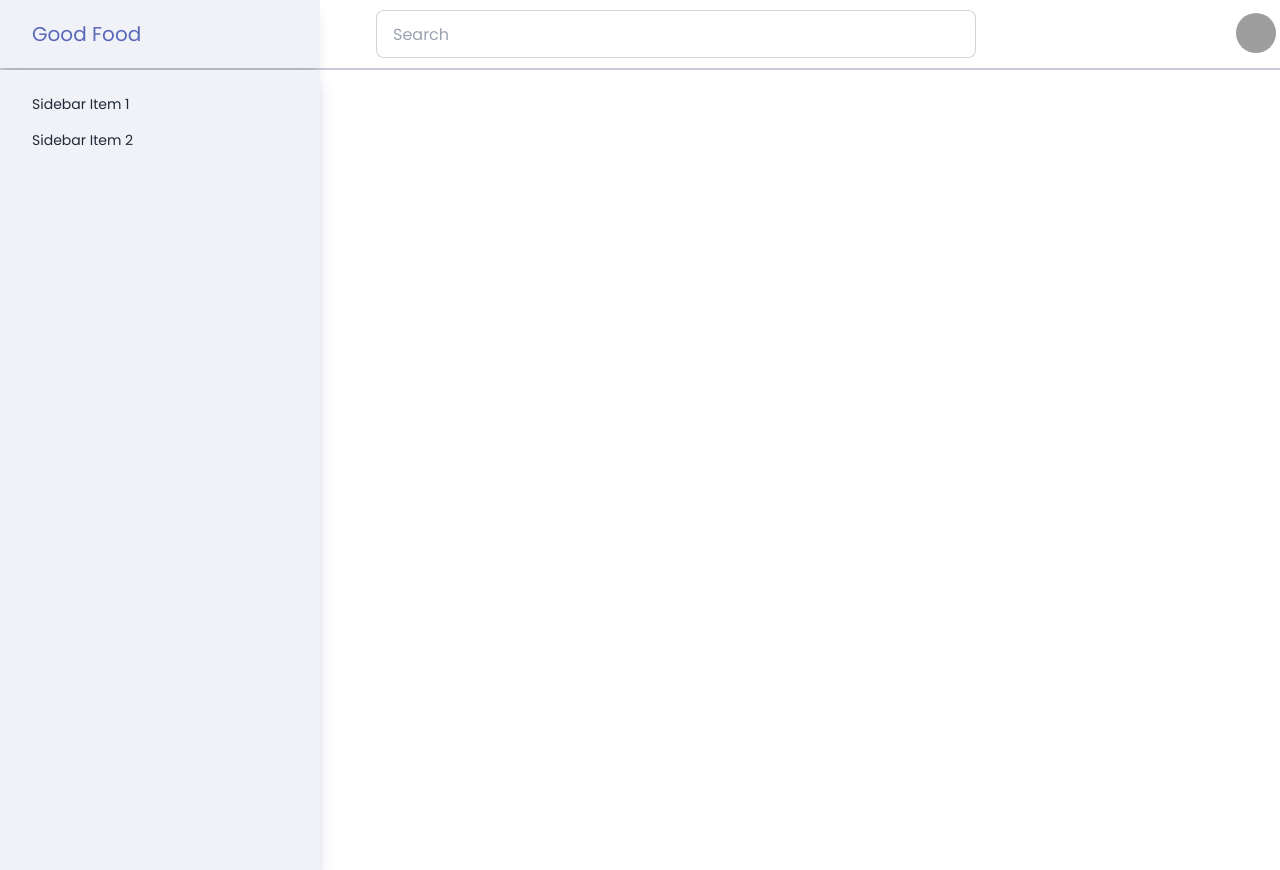
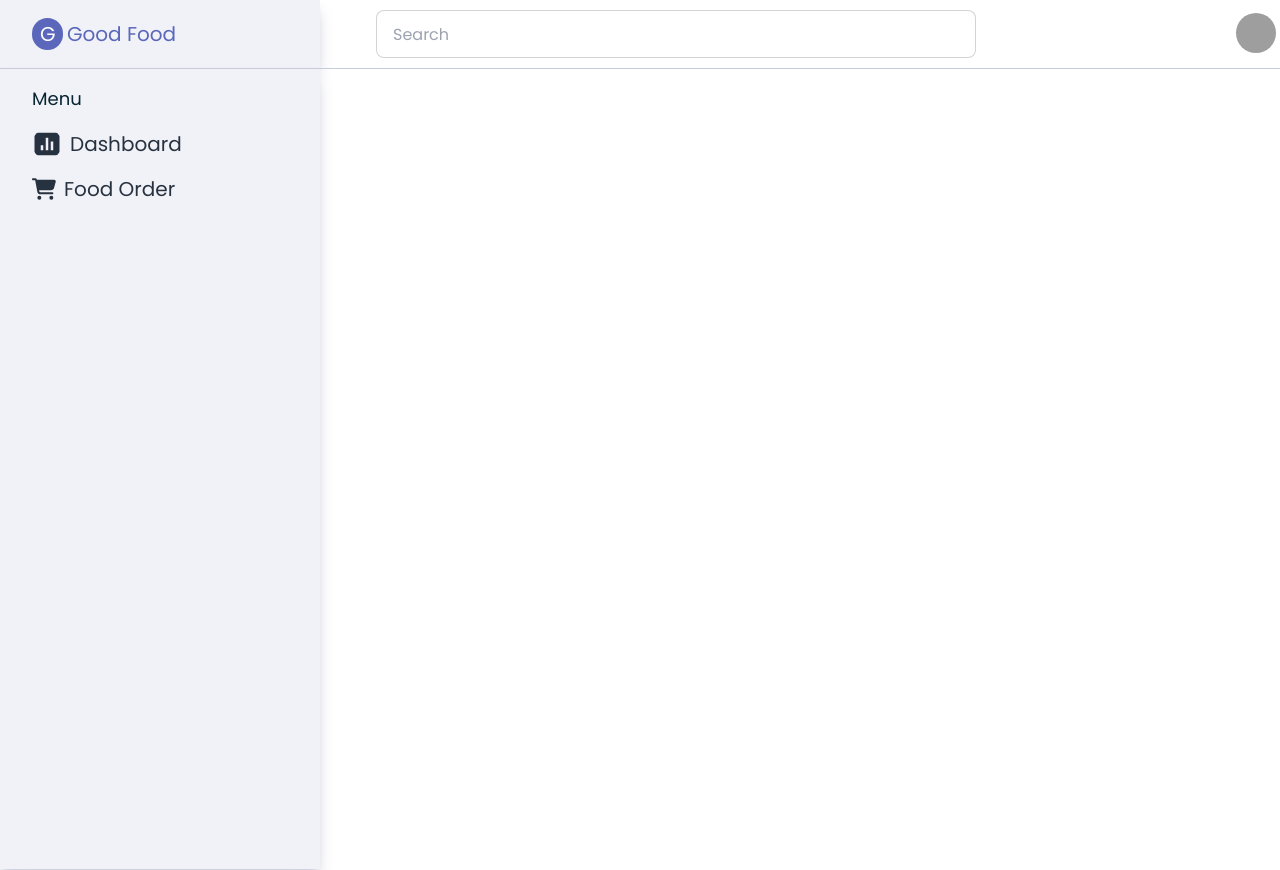
Before and after one commit to abu-abdullah22/dashboard, a React (Vite) app: page / in a window 1280 px wide. Built offline with nearby package versions, Linux system fonts and the light colour scheme; grey boxes are pictures that could not be loaded.

Commit message:
some little progress

```diff
--- a/package.json
+++ b/package.json
@@ -11,7 +11,8 @@
   },
   "dependencies": {
     "react": "^18.3.1",
-    "react-dom": "^18.3.1"
+    "react-dom": "^18.3.1",
+    "react-icons": "^5.2.1"
   },
   "devDependencies": {
     "@types/react": "^18.3.3",
--- a/src/Components/Navbar.jsx
+++ b/src/Components/Navbar.jsx
@@ -1,15 +1,16 @@
 import React from 'react';
+import { FaSearch } from 'react-icons/fa';
 
 const Navbar = () => {
     return (
-        <div className="flex justify-between items-center bg-base-100  border-b-2 border-[#C8CBD9]">
-            <div className="bg-[#F1F2F7] lg:shadow-lg shadow-[#C8CBD9] p-5 lg:w-[320px]">
-                <a className="text-[#5A67BA] pl-3 text-xl">Good Food</a>
+        <div className="flex justify-between items-center bg-base-100  border-b-[0.5px] border-[#C8CBD9]">
+            <div className="bg-[#F1F2F7] shadow-lg shadow-[#C8CBD9] p-5 lg:w-[320px]">
+                <a className="text-[#5A67BA] pl-3 text-xl"><span className='text-white bg-[#5A67BA] p-[2px] pl-2 rounded-full mr-1'>G </span>Good Food</a>
             </div>
 
-               <div className='lg:flex-1 px-4 ml-10'>
-               <div className="form-control lg:w-[600px]">
-                    <input type="text" placeholder="Search" className="input input-bordered w-24 md:w-auto" />
+               <div className='lg:flex-1 px-4 xl:ml-10'>
+               <div className="form-control lg:w-[600px] ">
+                    <input type="text" placeholder="Search" className="input input-bordered w-40 md:w-auto" />
                 </div>
                </div>
               <div className='flex items-center'>
--- a/src/Dashboard/DashboardLayout.jsx
+++ b/src/Dashboard/DashboardLayout.jsx
@@ -1,4 +1,6 @@
 import React from 'react';
+import { RiBarChartBoxFill } from "react-icons/ri";
+import { FaCartShopping } from "react-icons/fa6";
 
 const DashboardLayout = () => {
     return (
@@ -14,8 +16,9 @@ const DashboardLayout = () => {
                 <label htmlFor="my-drawer-2" aria-label="close sidebar" className="drawer-overlay"></label>
                 <ul className="menu bg-[#F1F2F7] text-base-content min-h-full w-80 p-4">
                     {/* Sidebar content here */}
-                    <li><a>Sidebar Item 1</a></li>
-                    <li><a>Sidebar Item 2</a></li>
+                    <h1 className='ml-4 text-lg text-[#082431] mb-2'>Menu</h1>
+                    <li className='text-[#273240] text-xl hover:bg-[#E4E6F4] hover:text-[#5A6ACF]'><a> <RiBarChartBoxFill className='text-3xl rounded-full' /> Dashboard</a></li>
+                    <li className='text-[#273240] text-xl hover:bg-[#E4E6F4] hover:text-[#5A6ACF]'><a><FaCartShopping className='text-2xl' /> Food Order</a></li>
                 </ul>
             </div>
         </div>
```
Also changed, not shown: 1 other file (tests, documents, lock files or other folders).
